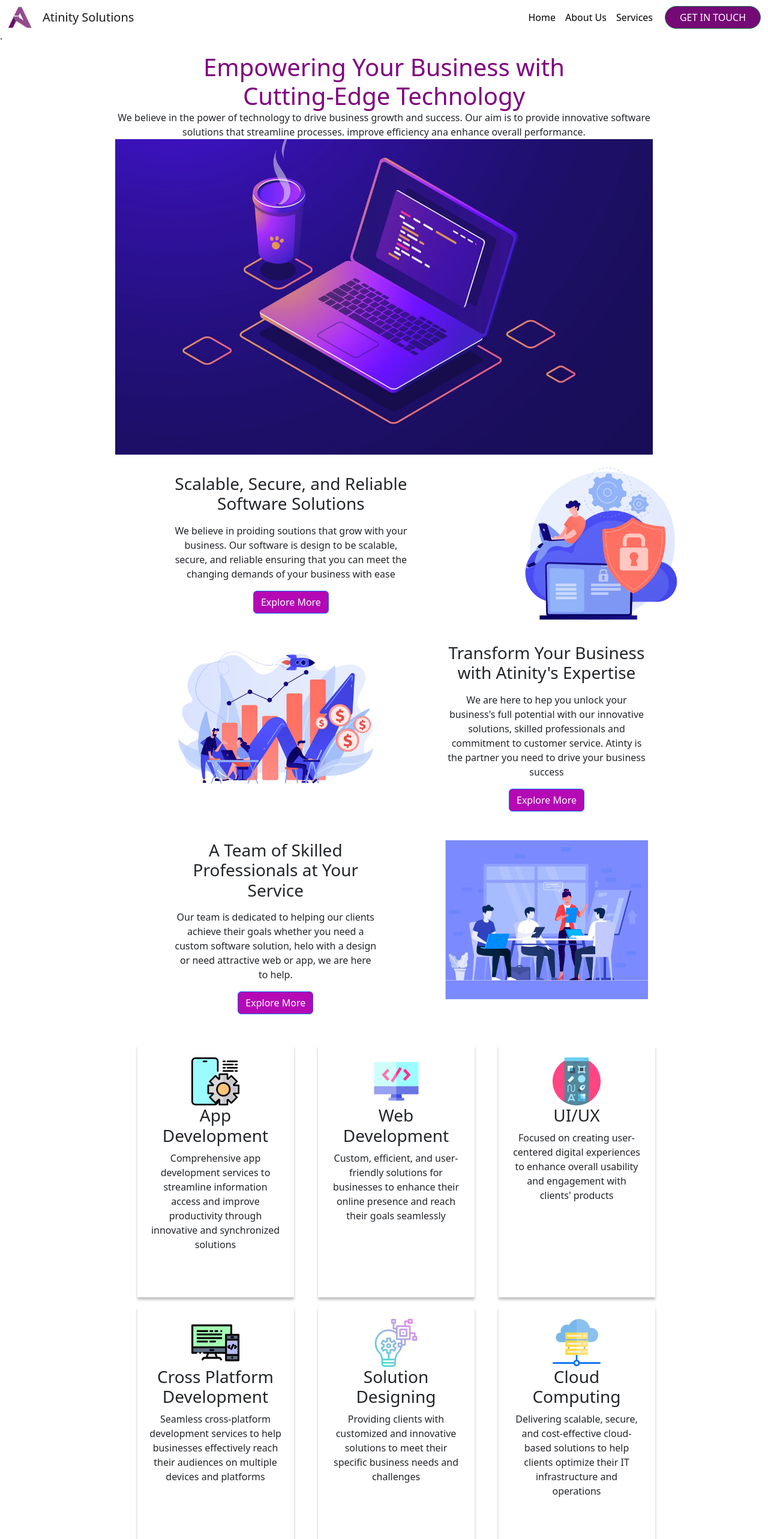
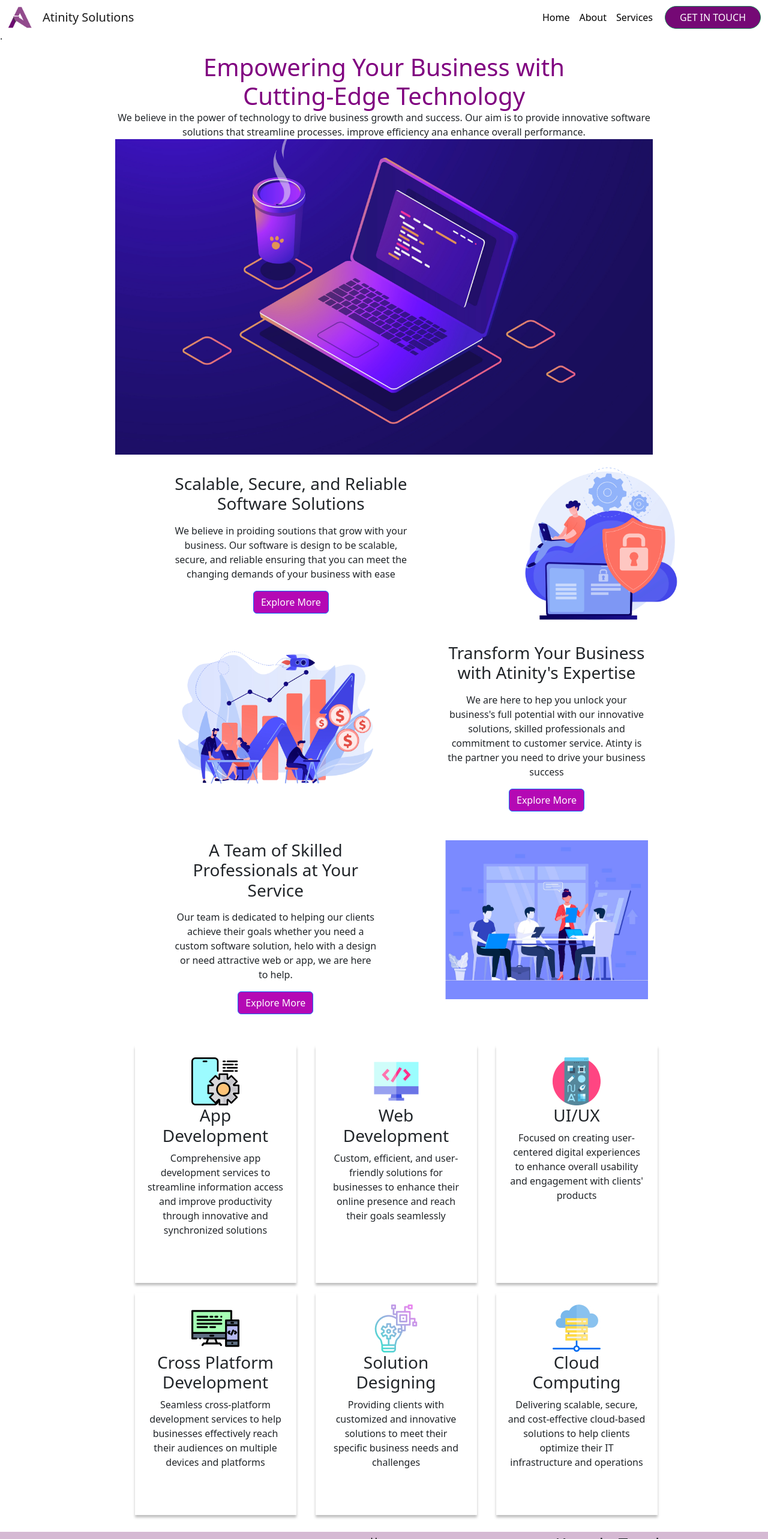
Before and after one commit to notjawad404/AtinitySolutions, a React (Create React App) app: page / in a window 1280 px wide. Shown: the top 2566 px of the page at 60% size. Built offline with nearby package versions, Linux system fonts and the light colour scheme.

Commit message:
Made some small changes

```diff
--- a/src/components/common/Navbar1.js
+++ b/src/components/common/Navbar1.js
@@ -35,7 +35,7 @@ import { Link  } from 'react-router-dom';
               <Container className=" d-flex justify-content-end">
                 <Nav>
                   <Link className='link1 mx-2' to="/" >Home</Link>
-                  <Link className='link1 mx-2' to="/About">About Us</Link>
+                  <Link className='link1 mx-2' to="/About">About</Link>
                   <Link className='link1 mx-2' to="/Services">Services</Link>
 
                 </Nav>
--- a/src/components/home/Div2Props.js
+++ b/src/components/home/Div2Props.js
@@ -11,7 +11,7 @@ export default class Div2Props extends Component {
           {rows.map((row, index) => (
             <Row key={index} className='justify-content-center text-center my-3'>
               {row.columns.map((column, index) => (
-                <Col key={index} sm={8} lg={3} className='mx-2' width="400px" height="400px">
+                <Col key={index} sm={6} md={6} lg={3} className='mx-2 px-2' width="400px" height="400px">
                   <div className='box'>
                     <img src={column.image} alt={column.title} />
                     <h3>{column.title}</h3>
```
